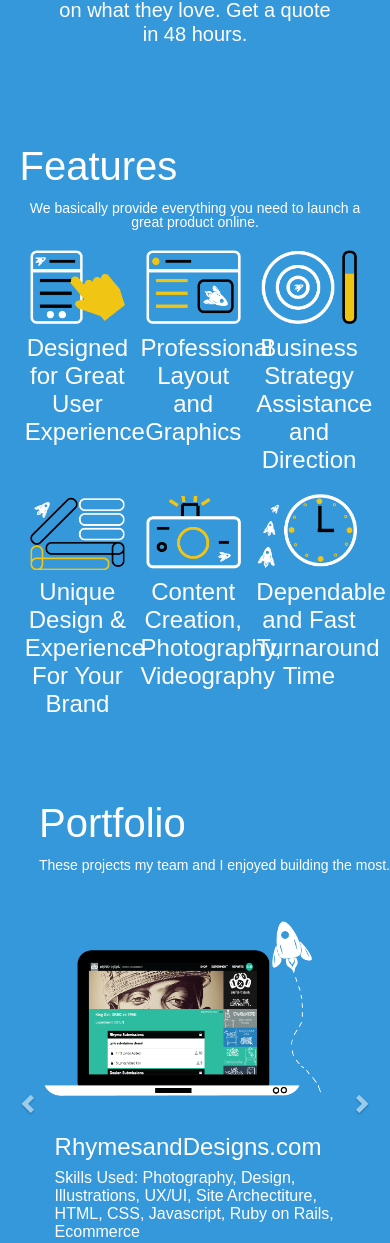
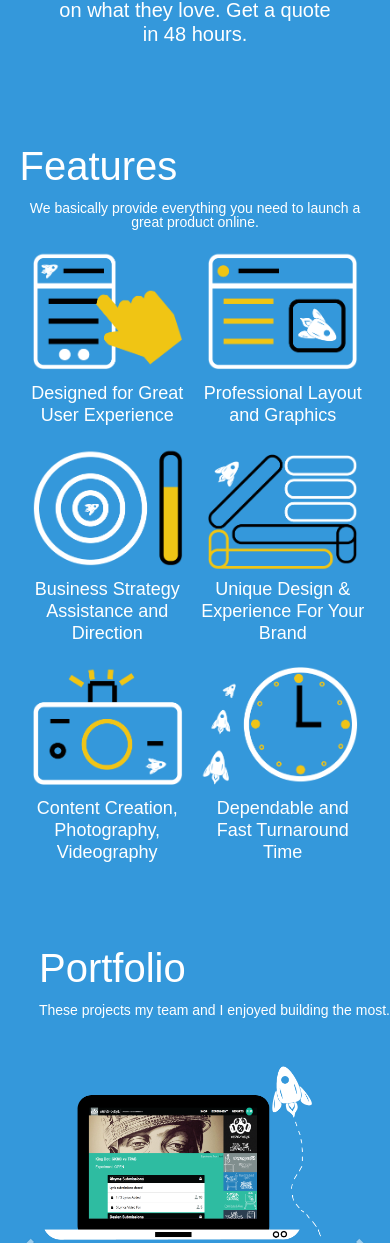
Before and after one commit to ccevans/ccevans, a Rails app: page /pages/webdesign in a window 390 px wide. Shown: the part 1045-2288 px from the top of the page. Run offline with Rails 7, Linux system fonts and the light colour scheme; style sheets or scripts are compiled from the project's sources; some libraries are stand-ins or nearby versions.

Commit message:
update features

```diff
--- a/app/assets/stylesheets/pages.css.scss
+++ b/app/assets/stylesheets/pages.css.scss
@@ -125,7 +125,7 @@ div#carousel-example-generic.carousel.slide a.right.carousel-control {background
 	.story-box2 {float: left; margin: 100px 5% 0 5%; width: 40%; font-family: "helveltica",sans-serif; color: #fff; font-size: 16px; line-height: 18px; text-align: center;}
 	.block-webdesign img.block-image1 {width: 80%;}
 	.block-webdesign div.story-box2 {margin: 10px 5% 0 5%; width: 90%;}
-	.skills-box {padding: 10px 5%;}
+	.skills-box {padding: 10px 5%; font-family: "helveltica",sans-serif; color: #fff; font-size: 18px; line-height: 22px; text-align: center;}
 	.skills-box2 {margin: 10px 1%; width: 48%;}
 	.skills-box2 ul.fa-ul li {font-size: 14px; line-height: 16px;}
 	.block-image5 {width: 80%; margin: 25px 10% 5px 10%;}
@@ -135,6 +135,7 @@ div#carousel-example-generic.carousel.slide a.right.carousel-control {background
 	.portfolio-info {padding: 5px 5%; width: 100%;}
 	.portfolio-info a.portfolio-button {margin: 5px;}
 	.portfolio-info a.portfolio-button:hover {margin: 5px;}
+	.feature-box {width: 47%;}
 
 	.portfolio2 img.block-image6 {width: 100%; margin: 10px 0;}
 	.liftoffportfolio-info {padding: 5px 5%; width: 100%;}
```
Also changed, not shown: 5 other files.
